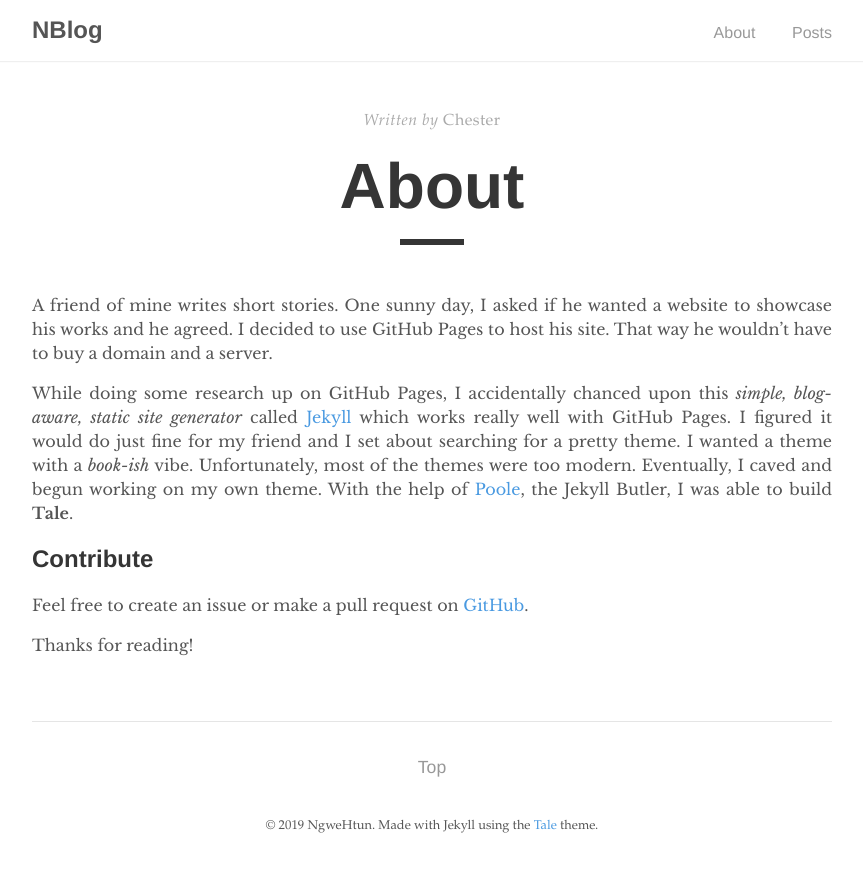
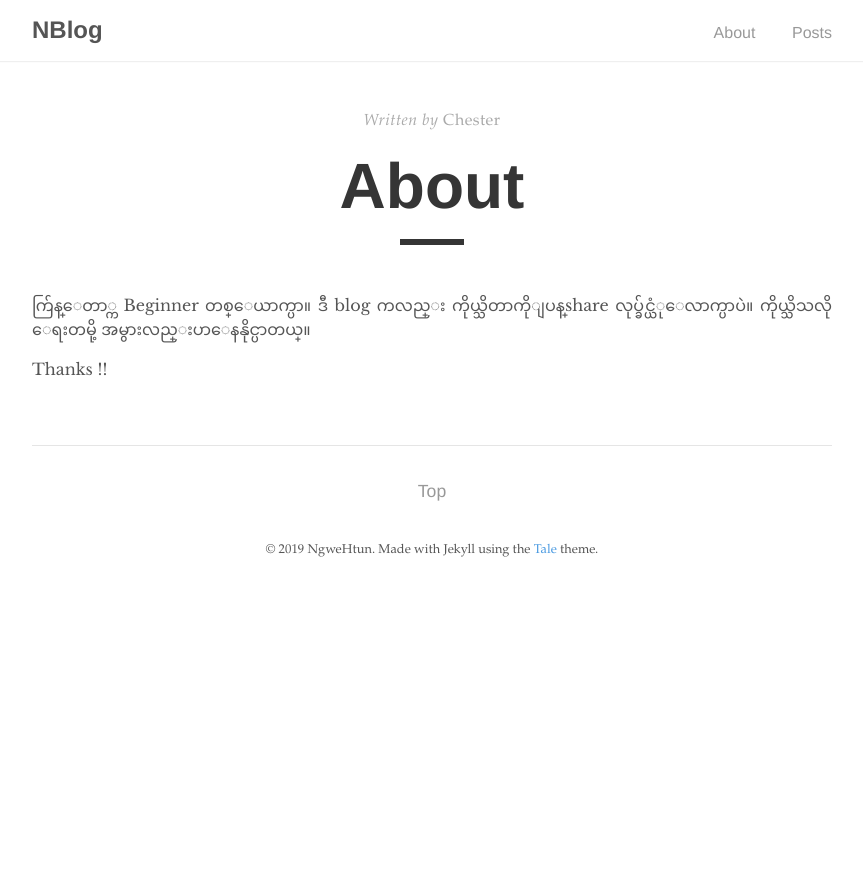
Before and after one commit to NgweHtun/ngwehtun.github.io, a Jekyll site: the page built from _pages/about.md, in a window 1280 px wide. Shown: the top 872 px of the page, without its empty margins (208-1071 px from the left). Built offline with Jekyll 4.4.1, drawn with Linux system fonts in a browser that asks for light colours.

Commit message:
Update about.md

```diff
--- a/_pages/about.md
+++ b/_pages/about.md
@@ -5,11 +5,7 @@ author: "Chester"
 permalink: /about/
 ---
 
-A friend of mine writes short stories. One sunny day, I asked if he wanted a website to showcase his works and he agreed. I decided to use GitHub Pages to host his site. That way he wouldn't have to buy a domain and a server.
+က်ြန္ေတာ္က Beginner တစ္ေယာက္ပာ။ ဒီ blog ကလည္း ကိုယ္သိတာကိုျပန္share လုပ္ခ်င္ယံုေလာက္ပာပဲ။
+ကိုယ္သိသလို ေရးတမို့ အမွားလည္းပာေနနိုင္ပာတယ္။
 
-While doing some research up on GitHub Pages, I accidentally chanced upon this _simple, blog-aware, static site generator_ called [Jekyll](https://jekyllrb.com/) which works really well with GitHub Pages. I figured it would do just fine for my friend and I set about searching for a pretty theme. I wanted a theme with a _book-ish_ vibe. Unfortunately, most of the themes were too modern. Eventually, I caved and begun working on my own theme. With the help of [Poole](https://github.com/poole/poole), the Jekyll Butler, I was able to build **Tale**.
-
-## Contribute
-Feel free to create an issue or make a pull request on [GitHub](https://github.com/chesterhow/tale).
-
-Thanks for reading!
+Thanks !!
```
